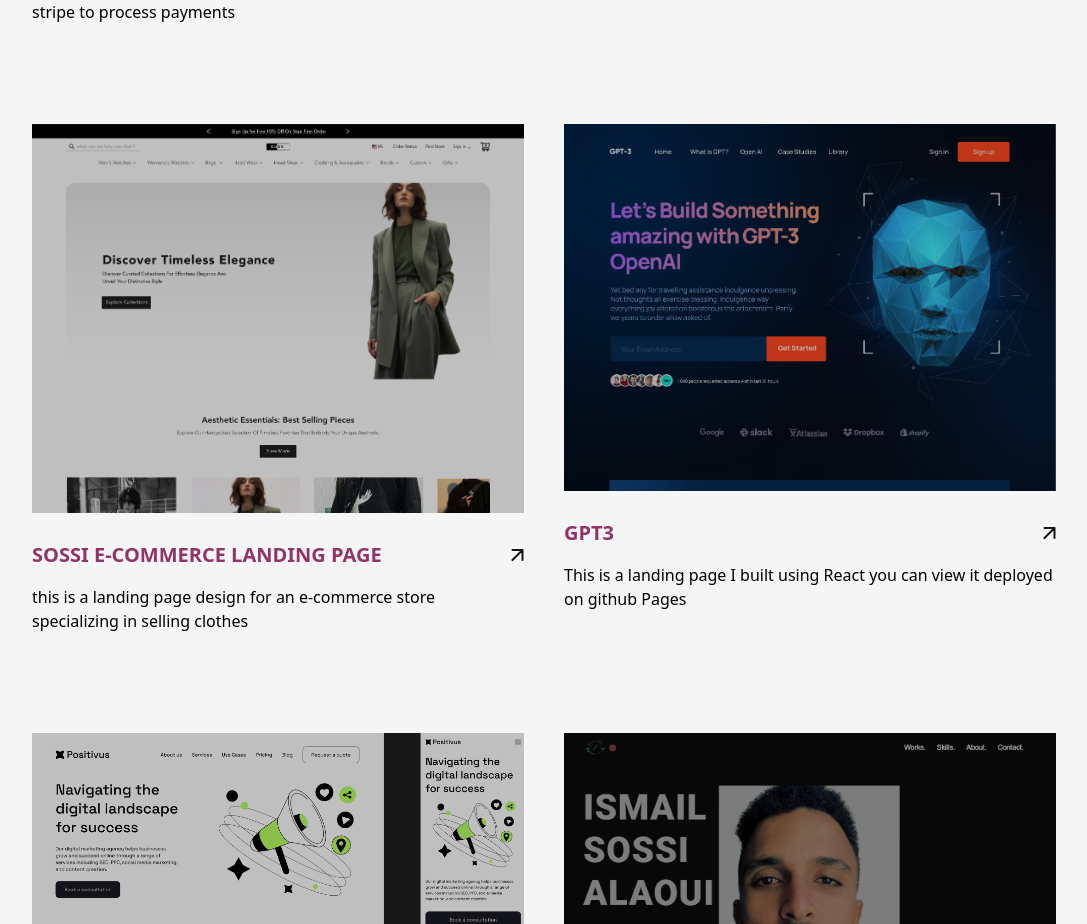
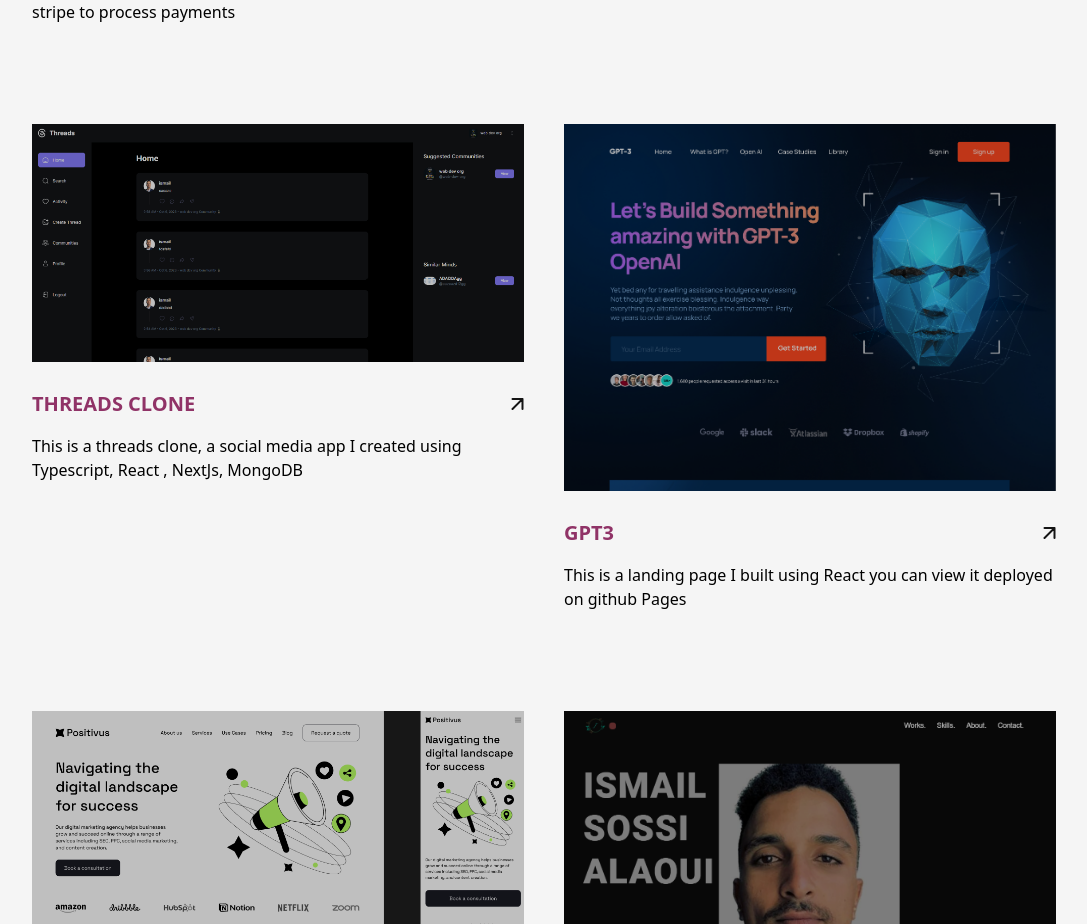
Before and after one commit to IsmailSossiAlaoui/IsmailSossiAlaoui-Portfolio, a Next.js app: page /projects in a window 1280 px wide. Shown: the part 868-1792 px from the top of the page, without its empty margins (96-1183 px from the left). Built offline with nearby package versions, Linux system fonts and the light colour scheme.

Commit message:
update projects

```diff
--- a/src/pages/projects.js
+++ b/src/pages/projects.js
@@ -5,13 +5,13 @@
 import pandoratax from '../../public/images/projects/pandoratax.png'
 import Positivus from '../../public/images/projects/Positivus.png'
 import OpenAi from '../../public/images/projects/OpenAi.png'
+import threads_clone from '../../public/images/projects/threads_clone.png'
+
 import amazon_clone from '../../public/images/projects/amazon_clone.png'
 import Portfolio_webflow from '../../public/images/projects/Portfolio_webflow.png'
-import RL_Landing_page from '../../public/images/projects/RL_Landing_Page.png'
 import sossi from '../../public/images/projects/sossi.png'
 import Project from '@/components/Project'
 import TransitionEffect from '@/components/TransitionEffect'
-
 
 
 const Projects = () => {
@@ -34,7 +34,7 @@
 
 
 
-    <Project title='SOSSI E-Commerce landing page' description="this is a landing page design for an e-commerce store specializing in selling clothes"  imageSrc={sossi} className={" col-span-6 xl:col-span-12 "} linkto={"https://www.figma.com/proto/yUXOqEbJWNHK11BRfaPkBO/Untitled?page-id=0%3A1&type=design&node-id=1-2&viewport=982%2C-1436%2C0.54&t=QmfG1paE2ykLx3cS-1&scaling=min-zoom"} imageH={"max-h-[390px]"}/>
+    <Project title='Threads clone' description="This is a threads clone, a social media app I created using Typescript, React , NextJs, MongoDB"  imageSrc={threads_clone} className={" col-span-6 xl:col-span-12 "} linkto={"https://threads-app-ismail.vercel.app/"} imageH={"max-h-[390px]"}/>
 
 
     <Project title='Gpt3' description="This is a landing page I built using React you can view it deployed on github Pages"  imageSrc={OpenAi} className={" col-span-6 xl:col-span-12 xl:col-start-1 "}  linkto={"https://ismailsossialaoui.github.io/isaai/"}  imageH={"max-h-[390px]"}/>
```
Also changed, not shown: public/images/projects/threads_clone.png (added).
